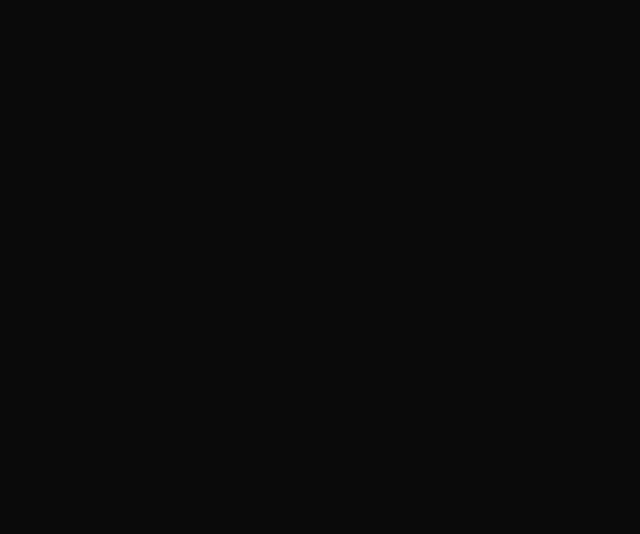
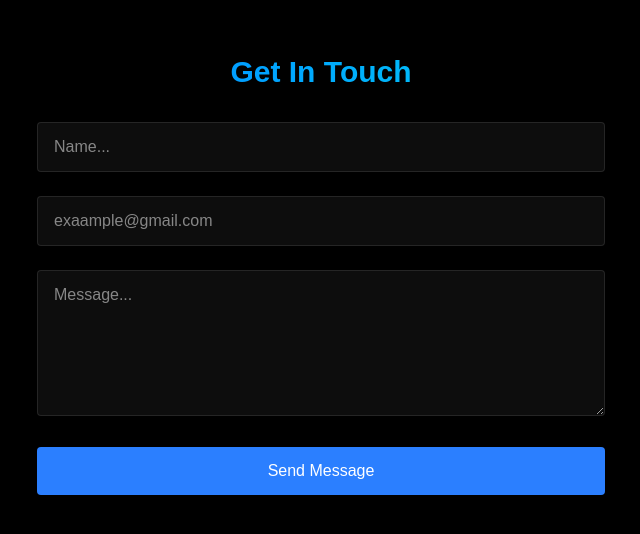
Before and after one commit to maundu55/portfolio, a React (Vite) app: page / in a window 1280 px wide. Shown: the part 2558-3092 px from the top of the page, without its empty margins (319-959 px from the left). Before the commit the page ends 2432 px from the top, so only its background shows below. Built offline with nearby package versions, Linux system fonts and the light colour scheme.

Commit message:
add contact

```diff
--- a/src/App.jsx
+++ b/src/App.jsx
@@ -5,6 +5,7 @@
 import Home from "./components/sections/Home";
 import About from './components/sections/About';
 import Projects from './components/sections/Projects'
+import Contact from "./components/sections/Contact";
 
 const App = () => {
   const [isLoaded, setIsLoaded] = useState(false);
@@ -23,7 +24,7 @@
       <Home />
       <About />
       <Projects />
-      {/* <Contact /> */}
+      <Contact />
     </div>
   </>
   )
--- a/src/components/sections/Contact.jsx
+++ b/src/components/sections/Contact.jsx
@@ -0,0 +1,30 @@
+import React from 'react'
+import { RevealOnScroll } from '../RevealOnScroll'
+
+const Contact = () => {
+  return (
+   <section id='contact' className='min-h-screen flex items-center justify-center py-20'>
+      <RevealOnScroll>
+        <div className='px-4 w-150'>
+            <h2 className='text-3xl font-bold mb-8 bg-gradient-to-r from-blue-500 to-cyan-400 bg-clip-text text-transparent text-center' >Get In Touch</h2>
+            <form className='space-y-6'>
+                <div className='relative'>
+                    <input type="text" id='name' name='name' required className='w-full bg-white/5 border border-white/10 rounded px-4 py-3 text-white transition focus:outline-none focus:border-blue-500 focus:bg-blue-500/5' placeholder='Name...'/>
+                </div>
+                <div className='relative'>
+                    <input type="email" id='email' name='email' required className='w-full bg-white/5 border border-white/10 rounded px-4 py-3 text-white transition focus:outline-none focus:border-blue-500 focus:bg-blue-500/5' placeholder='exaample@gmail.com'/>
+                </div>
+                <div className='relative'>
+                    <textarea id='message' name='message' required rows={5} className='w-full bg-white/5 border border-white/10 rounded px-4 py-3 text-white transition focus:outline-none focus:border-blue-500 focus:bg-blue-500/5' placeholder='Message...'/>
+                </div>
+                <button type='submit' className='w-full bg-blue-500 text-white py-3 px-6 rounded font-medium transiton relative overflow-hidden hover:-translate-y-0.5 hover:shadow-[0_0_15px_rgba(59,130,246,0.4)]'>
+                    Send Message
+                </button>
+            </form>
+        </div>
+    </RevealOnScroll>
+   </section>
+  )
+}
+
+export default Contact
```
